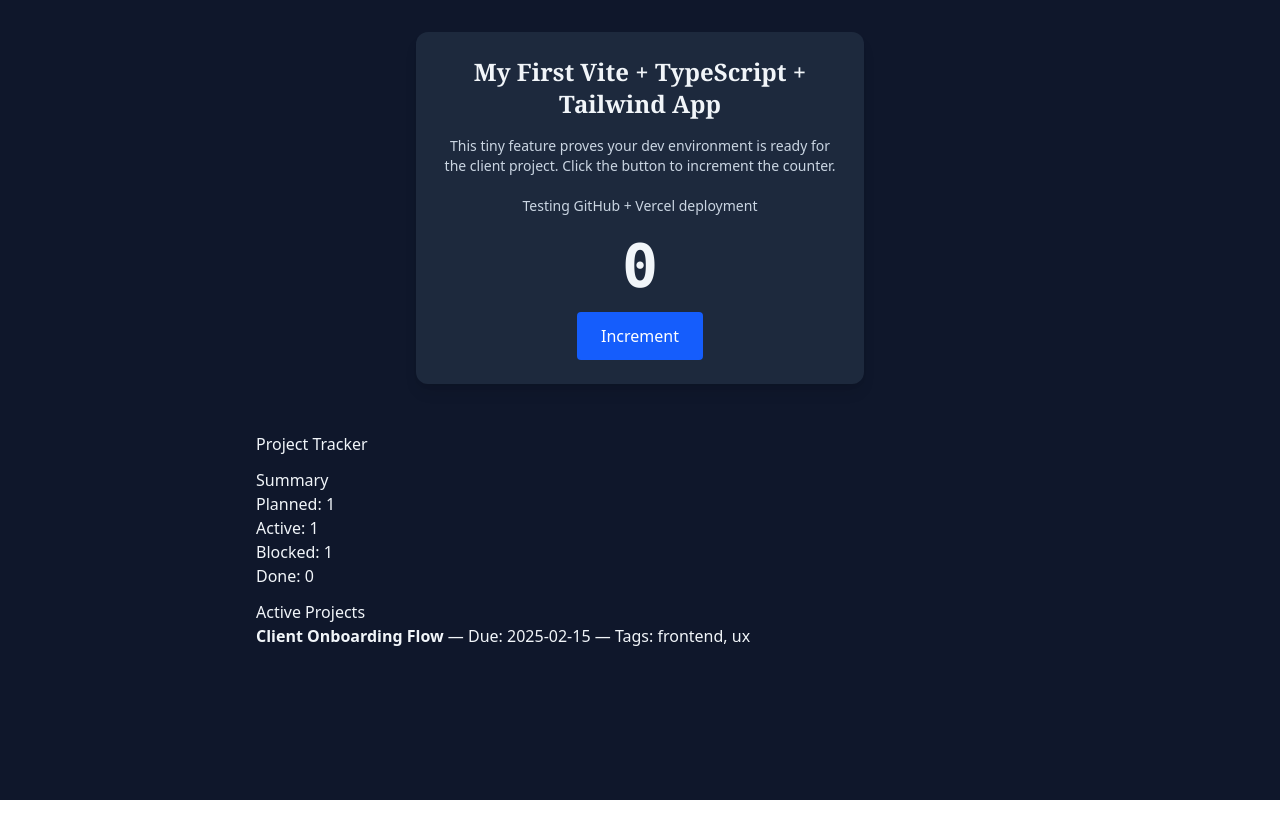
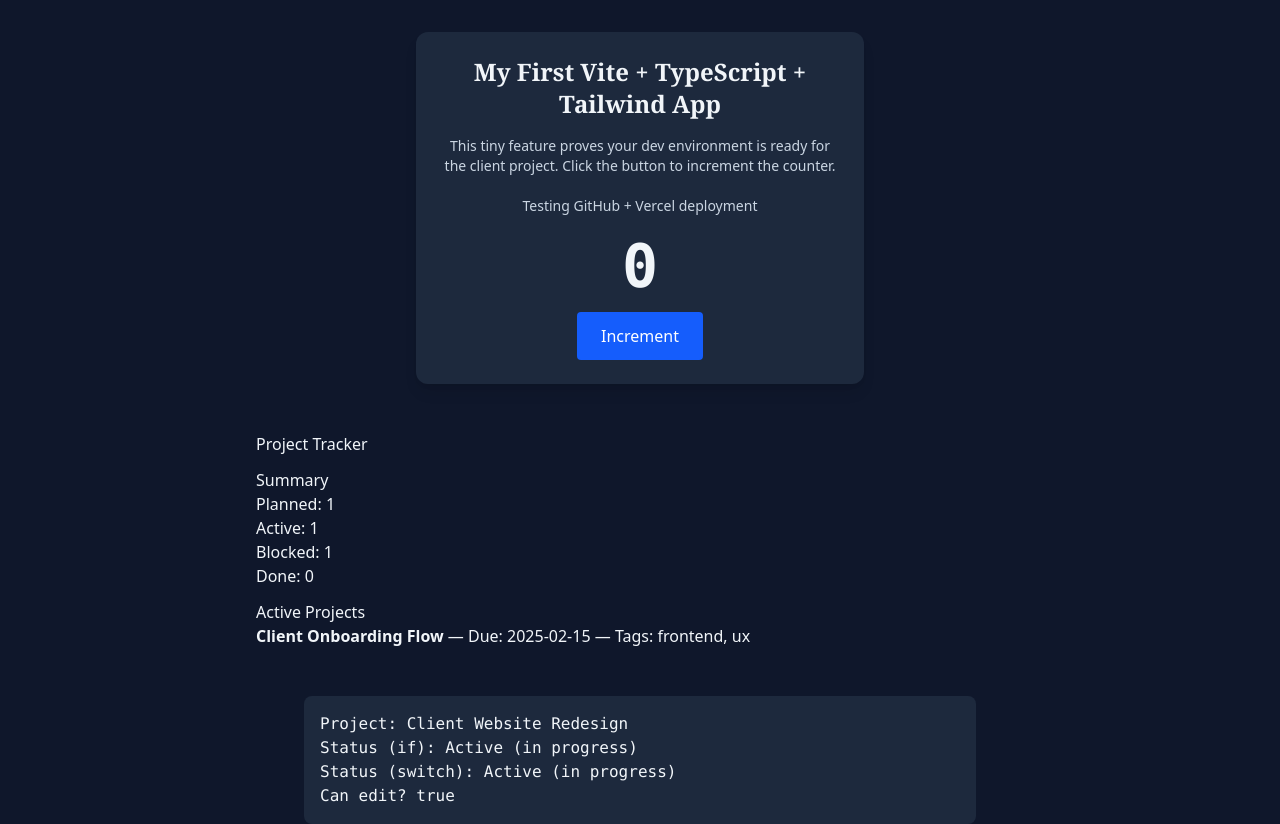
Before and after one commit to quangphatmai/dwdd2720, a React (Vite) app: page / in a window 1280 px wide. Before the commit the page ends 800 px from the top, so only its background shows below. Built offline with nearby package versions, Linux system fonts and the light colour scheme.

Commit message:
feat: add project status management with utility functions and display in App component

```diff
--- a/src/App.tsx
+++ b/src/App.tsx
@@ -5,6 +5,17 @@ import { useState } from 'react'
 import "./index.css";
 import { projects } from "./data/projects";
 import { countByStatus, formatDueDate, getProjectsByStatus } from "./utils/projectUtils";
+import { projectA, statusLabelIf, statusLabelSwitch, canEditProject } from "./status";
+
+
+const lines = [
+  `Project: ${projectA.name}`,
+  `Status (if): ${statusLabelIf(projectA.status)}`,
+  `Status (switch): ${statusLabelSwitch(projectA.status)}`,
+  `Can edit? ${canEditProject(projectA.status)}`,
+];
+
+console.log(lines.join("\n"));
 
 function App() {
   const active = getProjectsByStatus(projects, "active");
@@ -69,6 +80,9 @@ function App() {
           </ul>
         </section>
       </main>
+      <div className='p-4 max-w-2xl mx-auto bg-slate-800 rounded-lg mt-8'>
+        <pre>{lines.join("\n")}</pre>
+      </div>
     </div>
   );
 }
--- a/src/main.tsx
+++ b/src/main.tsx
@@ -4,6 +4,7 @@ import './index.css'
 import App from './App.tsx'
 import './trackerBasics.ts'
 
+
 createRoot(document.getElementById('root')!).render(
   <StrictMode>
     <App />
--- /dev/null
+++ b/src/status.ts
@@ -0,0 +1,55 @@
+export type ProjectStatus = "draft" | "active" | "paused" | "completed";
+
+export type Project = {
+  id: string;
+  name: string;
+  status: ProjectStatus;
+};
+
+export const projectA: Project = {
+  id: "p1",
+  name: "Client Website Redesign",
+  status: "active",
+};
+
+// ❌ Intentionally wrong to demonstrate safety:
+export const projectB: Project = {
+  id: "p2",
+  name: "Mobile App",
+  // @ts-expect-error - "archived" is not part of ProjectStatus
+  status: "archived",
+};
+
+export function statusLabelIf(status: ProjectStatus): string {
+  if (status === "draft") return "Draft (not visible to client)";
+  if (status === "active") return "Active (in progress)";
+  if (status === "paused") return "Paused (waiting)";
+  // By process of elimination, TypeScript can infer this is "completed"
+  return "Completed (delivered)";
+}
+
+function assertNever(value: never): never {
+  throw new Error("Unhandled case: " + value);
+}
+
+export function statusLabelSwitch(status: ProjectStatus): string {
+  switch (status) {
+    case "draft":
+      return "Draft (not visible to client)";
+    case "active":
+      return "Active (in progress)";
+    case "paused":
+      return "Paused (waiting)";
+    case "completed":
+      return "Completed (delivered)";
+    default:
+      // If you add a new status to ProjectStatus and forget to handle it,
+      // TypeScript will error here because `status` won't be `never` anymore.
+      return assertNever(status);
+  }
+}
+
+export function canEditProject(status: ProjectStatus): boolean {
+  // Client story rule example: completed projects are read-only.
+  return status !== "completed";
+}
```
